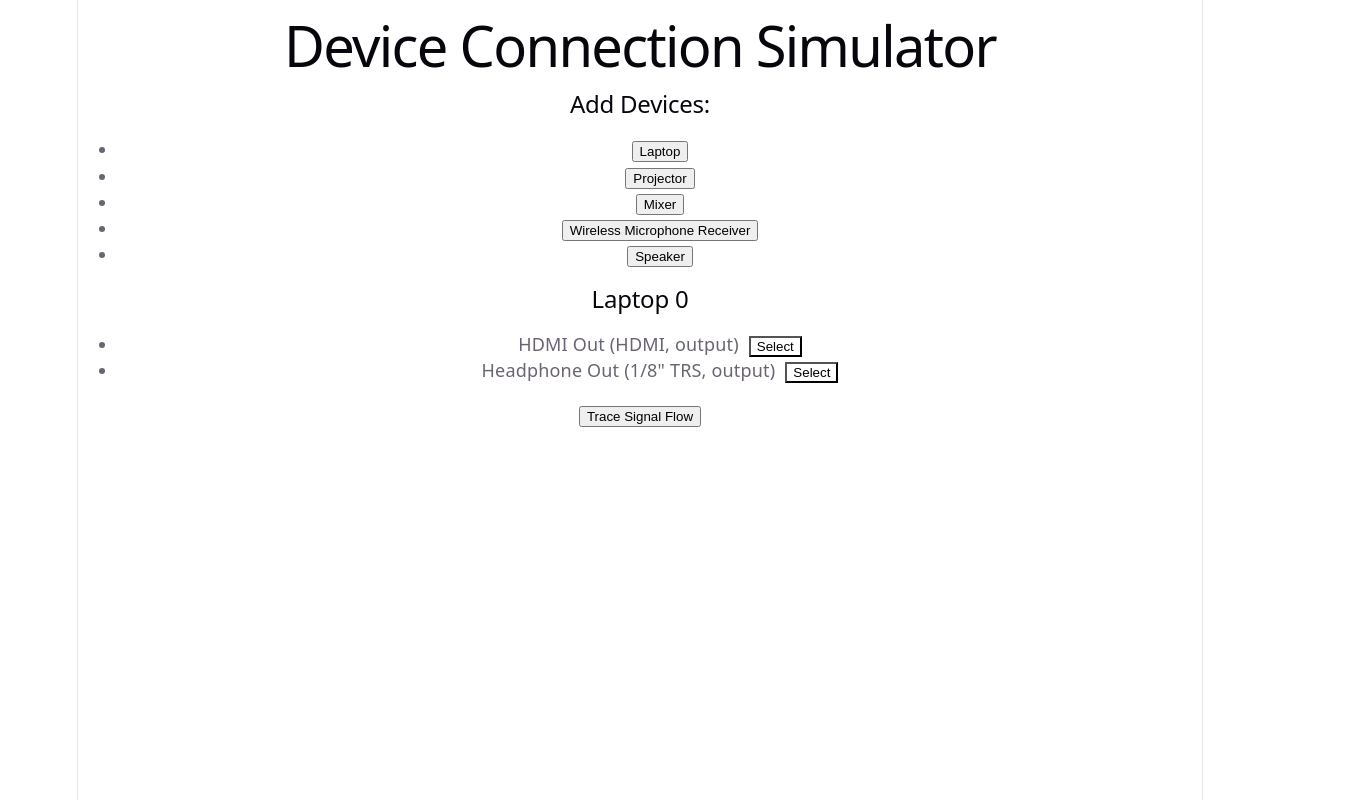
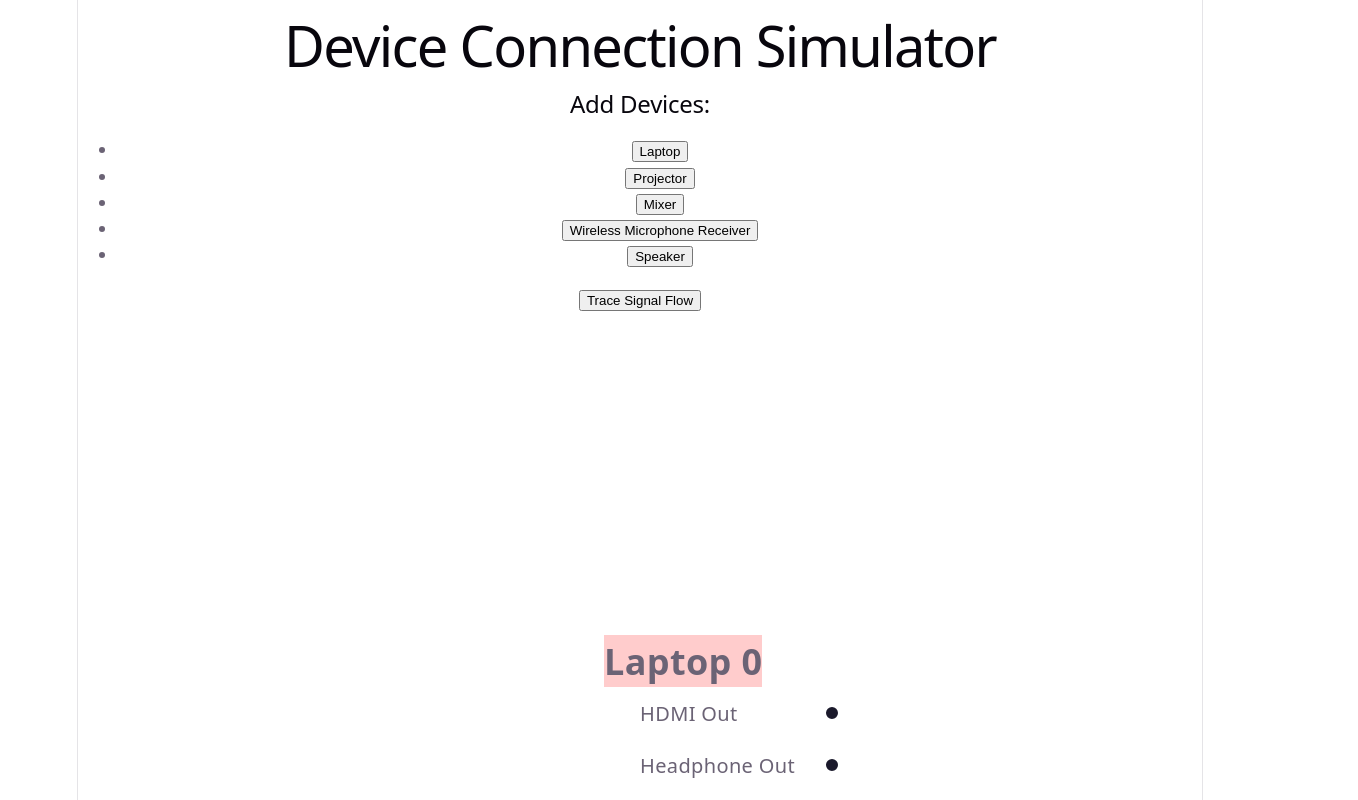
Before and after one commit to asherbay/av-flow, a React (Vite) app: page / in a window 1280 px wide. Both pictures are taken after a click on the button "Laptop". Shown: the top 800 px of the page, 1358 px wide, since content can reach past the window. Built offline with nearby package versions, Linux system fonts and the light colour scheme.

Commit message:
Add React Flow canvas interactions

```diff
--- a/package.json
+++ b/package.json
@@ -11,6 +11,7 @@
     "test": "vitest"
   },
   "dependencies": {
+    "@xyflow/react": "^12.11.2",
     "react": "^19.2.5",
     "react-dom": "^19.2.5"
   },
--- a/src/App.jsx
+++ b/src/App.jsx
@@ -6,6 +6,7 @@ import {findPortRecord} from './findPortRecord.js'
 import {deviceCatalog} from './deviceCatalog.js'
 import {disconnectPort} from './disconnectPort.js'
 import {traceSignalFlow} from './traceSignalFlow.js'
+import FlowCanvas from './FlowCanvas.jsx'
 
 function App() {
   const [devices, setDevices] = useState([])
@@ -27,10 +28,18 @@ function App() {
   }
 
 
+
+
   function handleTraceSignalFlowClick(){
     const result = traceSignalFlow(devices)
     const returnedPathsString = result.pathResults.map((pathResult) =>
-            pathResult.path.map((port)=> port.label).join(" -> ")
+            pathResult.path.map((port)=> {
+              const portDeviceRecord = findPortRecord(devices, port.id)
+              const portDevice = portDeviceRecord? portDeviceRecord.device : null
+
+              return `${port.label}` + (portDevice? ` (${portDevice.label})` : '')
+            }
+            ).join(" -> ")
         ).join(", ")
 
     const reachedTerminalLabels = result.reachedTerminalIds.map((rtid)=>findPortRecord(devices, rtid).port.label)
@@ -42,7 +51,7 @@ function App() {
   }
 
   function handleDisconnectPortClick(port){
-
+    console.log("handleDisconnectPortClick called")
 
     const result = disconnectPort(devices, port.id)
 
@@ -97,10 +106,65 @@ function App() {
     setSelectedPort(null)
   }
 
+  function handleFlowConnect(connection){
+    const sourcePortId = connection.sourceHandle
+    const targetPortId = connection.targetHandle
+
+    if(!sourcePortId || !targetPortId){
+      return
+    }
+
+    const result = connectPorts(devices, sourcePortId, targetPortId)
+
+    if(result.isValid){
+
+      const sourcePortRecord = findPortRecord(devices, sourcePortId)
+      const targetPortRecord = findPortRecord(devices, targetPortId)
+      setDevices(result.devices)
+
+      setUserNotification(`connected ${sourcePortRecord ? sourcePortRecord.port.label : "--port record not found--"} to ${targetPortRecord ? targetPortRecord.port.label : "--port record not found--"}`)
+    } else {
+      setUserNotification(result.reason)
+      console.error(result.reason)
+    }
+
+
+  }
+
+  function handleNodeDragStop(event, node) {
+
+    console.log("drag stop")
+    const { x, y } = node.position
+
+    const device = devices.find((d)=>d.id===node.id)
+
+    const updatedDevices = devices.map((d)=>{
+
+      if(d.id===device.id){
+        return {...d, position: {x, y}}
+      }
+
+      return {...d}
+
+    })
+
+    setDevices(updatedDevices)
+
+  }
+
+
+  // function handleFlowDisconnect(connection){
+  //   const portRecord = findPortRecord(devices, connection)
+
+  // }
+
 
   return (
     <>
+
       <div className="App">
+
+
           <h1>Device Connection Simulator</h1>
           <div>
             <h2>Add Devices:</h2>
@@ -112,33 +176,7 @@ function App() {
             )}
             </ul>
           </div>
-          {devices.map((device) => (
-            <div key={device.id} className="device">
-              <h2>{device.label}</h2>
-              <ul>
-                {device.ports.map((port) => {
-                  let connectedPortRecord = findPortRecord(devices, port.connectedToPortId)
-                  return (<li key={port.id}>
-                      {port.label} ({port.portType}, {port.direction})
-                      <button onClick={() => {
-                        handlePortClick(port)
-                      }} style={{ color: '#000000', marginLeft: '10px', backgroundColor: (selectedPort && selectedPort.id === port.id) ? 'lightblue' : 'white' }}>
-                        {selectedPort ? 'Connect' : 'Select'}
-                      </button>
-                      {port.connectedToPortId && (
-                        <button onClick={() => {handleDisconnectPortClick(port)}}> Disconnect </button>
-                      )}
-                      {port.connectedToPortId && (
 
-                        <span> - Connected to {connectedPortRecord?.device.label}'s {connectedPortRecord?.port.label}</span>
-                      )}
-                    </li>
-                    )
-                })
-                }
-              </ul>
-            </div>
-          ))}
           <div >
             <button onClick={()=>{handleTraceSignalFlowClick()}}>Trace Signal Flow</button>
           </div>
@@ -146,6 +184,7 @@ function App() {
           <div style={{border: "0.5px solid white"}}>
             {userNotification ? userNotification : ""}
           </div>
+          <FlowCanvas devices={devices} handleNodeDragStop={handleNodeDragStop} handleFlowConnect={handleFlowConnect} handleFlowDisconnect={handleDisconnectPortClick}/>
       </div>
     </>
   )
--- /dev/null
+++ b/src/DeviceNode.css
@@ -0,0 +1,30 @@
+.device-node {
+  display: flex;
+  flex-direction: column;
+  justify-content: flex-start;
+  align-items: flex-start;
+  text-align: left;
+  border: 1px solid white;
+  padding: 0px 15px 0px 15px;
+}
+
+.device-node h4 {
+  margin: 0;
+  text-align: left;
+  align-self: flex-start;
+  background: rgba(255, 0, 0, 0.2);
+}
+
+.port-row span {
+    font-size: 10px;
+}
+
+.port-row {
+  position: relative;
+  width: 100%;
+  min-height: 10px;
+  display: flex;
+  align-items: center;
+  padding: 0px 18px;
+  box-sizing: border-box;
+}
--- /dev/null
+++ b/src/DeviceNode.jsx
@@ -0,0 +1,43 @@
+import {Position, Handle} from '@xyflow/react'
+import './DeviceNode.css'
+
+export default function DeviceNode (props){
+    const device = props.data.device
+    const handleFlowDisconnect = props.data.handleFlowDisconnect
+
+
+    return (
+        <div className="device-node">
+            <h4> {device.label} </h4>
+            {device.ports.map((p)=> {
+                if(p.direction === "input"){
+                    return (
+                        <div className="port-row" key={p.key}>
+                            <Handle
+                                id={p.id}
+                                key={p.key}
+                                type="target"
+                                position={Position.Left}
+                                onClick={()=>handleFlowDisconnect(p)}
+                            />
+                            <span>{p.label}</span>
+                        </div>
+                    )
+                } else if(p.direction === "output"){
+                    return (
+                        <div className="port-row" key={p.key}>
+                            <span>{p.label}</span>
+                            <Handle
+                                id={p.id}
+                                key={p.key}
+                                type="source"
+                                position={Position.Right}
+                                onClick={()=>handleFlowDisconnect(p)}
+                            />
+                        </div>
+                    )
+                }
+            })}
+        </div>
+    )
+}
--- /dev/null
+++ b/src/FlowCanvas.jsx
@@ -0,0 +1,105 @@
+import { useState, useCallback, useEffect } from 'react';
+import { ReactFlow, applyNodeChanges, applyEdgeChanges, addEdge } from '@xyflow/react';
+import {findPortRecord} from './findPortRecord.js'
+import '@xyflow/react/dist/style.css';
+import DeviceNode from './DeviceNode.jsx'
+
+
+
+export default function FlowCanvas(props) {
+
+    // const nodePositionsEntries = props.devices.map((d)=>[d.id, {x: d.position.x, y: d.position.y}])
+    // const initialNodePositions = Object.fromEntries(nodePositionsEntries)
+
+    const initialNodes = props.devices.map((d, index)=>
+        {
+            return {id: d.id, position: {x: d.position.x, y: d.position.y}, data: { device: d, handleFlowDisconnect: props.handleFlowDisconnect}, type: 'deviceNode'}
+        }
+    )
+    const [nodes, setNodes] = useState(initialNodes)
+    // const [nodeDragPositions, setNodeDragPositions] = useState({})
+
+    useEffect(()=>{
+        const updatedNodes = props.devices.map((d)=>{
+            const node = nodes.find((n)=>n.id===d.id)
+            if(!node){
+                return {id: d.id, position: {x: d.position.x, y: d.position.y}, data: { device: d, handleFlowDisconnect: props.handleFlowDisconnect}, type: 'deviceNode'}
+            }
+            if(d.position.x !== node.position.x || d.position.y !== node.position.y){
+                return {...node, position: {x: device.position.x, y: device.position.y}, data: {device: d, handleFlowDisconnect: props.handleFlowDisconnect}}
+            }
+            return {...node, data: {device: d, handleFlowDisconnect: props.handleFlowDisconnect}}
+        })
+        setNodes(updatedNodes)
+    }, [props.devices])
+
+
+
+
+
+
+
+
+    const ports = props.devices.flatMap((d)=>d.ports)
+    const connectedPorts = ports.filter((p)=>p.connectedToPortId!==null)
+
+    const connectedPortIdsVisited = new Set()
+    const connectedPortIdPairs = []
+
+    connectedPorts.forEach((cp)=>{
+        if(!connectedPortIdsVisited.has(cp.id) && !connectedPortIdsVisited.has(cp.connectedToPortId)){
+            connectedPortIdPairs.push([cp.id, cp.connectedToPortId])
+        }
+        connectedPortIdsVisited.add(cp.id).add(cp.connectedToPortId)
+    })
+
+    const edges = connectedPortIdPairs.flatMap((cpidPair)=> {
+        const portARecord = findPortRecord(props.devices, cpidPair[0])
+        const portBRecord = findPortRecord(props.devices, cpidPair[1])
+
+        if(!portARecord || !portBRecord){
+            return []
+        }
+
+        const inPortRecord = [portARecord, portBRecord].find((pr)=>pr.port.direction==="input")
+        const outPortRecord = [portARecord, portBRecord].find((pr)=>pr.port.direction==="output")
+
+        if(!inPortRecord || !outPortRecord){
+            return []
+        }
+
+        const inPortId = inPortRecord.port.id
+        const outPortId = outPortRecord.port.id
+
+        const inDeviceId = inPortRecord.device.id
+        const outDeviceId = outPortRecord.device.id
+
+
+        return [{ id: `${outDeviceId}-${inDeviceId}`, source: outDeviceId, target: inDeviceId, sourceHandle: outPortId, targetHandle: inPortId }]
+    })
+
+
+    function onNodesChange(changes) {
+        setNodes((currentNodes) => applyNodeChanges(changes, currentNodes))
+    }
+
+
+    const nodeTypes = {
+        deviceNode: DeviceNode,
+    }
+
+    return (
+        <div style={{ width: '100vw', height: '100vh' }}>
+        <ReactFlow
+            nodes={nodes}
+            edges={edges}
+            // onEdgesChange={onEdgesChange}
+            onConnect={props.handleFlowConnect}
+            onNodeDragStop={props.handleNodeDragStop}
+            onNodesChange={onNodesChange}
+            nodeTypes={nodeTypes}
+            fitView
+        />
+        </div>
+    );
+}
--- a/src/createDeviceFromDefinition.js
+++ b/src/createDeviceFromDefinition.js
@@ -24,6 +24,7 @@ export function createDeviceFromDefinition (definition, currentDevices) {
         deviceType: definition.deviceType,
         label: definition.label + " " + numCurrentDevicesOfSameType,
         ports: newPorts,
-        routing: definition.routing
+        routing: definition.routing,
+        position: {x: 20, y: 20}
     }
 }
--- a/src/deviceCatalog.js
+++ b/src/deviceCatalog.js
@@ -45,7 +45,7 @@
         ports: [
             {
                 key: 'main-out-l',
-                label: 'Main Out L:',
+                label: 'Main Out L',
                 portType: 'XLR',
                 signal: 'audio',
                 direction: 'output',
@@ -53,7 +53,7 @@
             },
             {
                 key: 'main-out-r',
-                label: 'Main Out R:',
+                label: 'Main Out R',
                 portType: 'XLR',
                 signal: 'audio',
                 direction: 'output',
@@ -61,7 +61,7 @@
             },
             {
                 key: 'ch-1-in',
-                label: 'Channel 1 In:',
+                label: 'Channel 1 In',
                 portType: 'XLR',
                 signal: 'audio',
                 direction: 'input',
@@ -69,7 +69,7 @@
             },
             {
                 key: 'ch-2-in',
-                label: 'Channel 2 In:',
+                label: 'Channel 2 In',
                 portType: 'XLR',
                 signal: 'audio',
                 direction: 'input',
@@ -77,7 +77,7 @@
             },
             {
                 key: 'ch-3-in',
-                label: 'Channel 3 In:',
+                label: 'Channel 3 In',
                 portType: 'XLR',
                 signal: 'audio',
                 direction: 'input',
@@ -85,7 +85,7 @@
             },
             {
                 key: 'ch-4-in',
-                label: 'Channel 4 In:',
+                label: 'Channel 4 In',
                 portType: 'XLR',
                 signal: 'audio',
                 direction: 'input',
--- a/src/disconnectPort.js
+++ b/src/disconnectPort.js
@@ -10,6 +10,7 @@ export function disconnectPort(devices, portAId) {
     }
 
     if(!portA.connectedToPortId){
+        console.log("portA connected: ", portA.connectedToPortId)
         return {isValid: false, reason: "Port is not currently connected"}
     }
 
```
Also changed, not shown: 1 other file (tests, documents, lock files or other folders).
